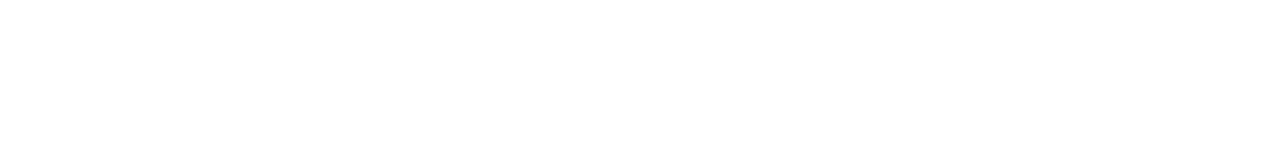
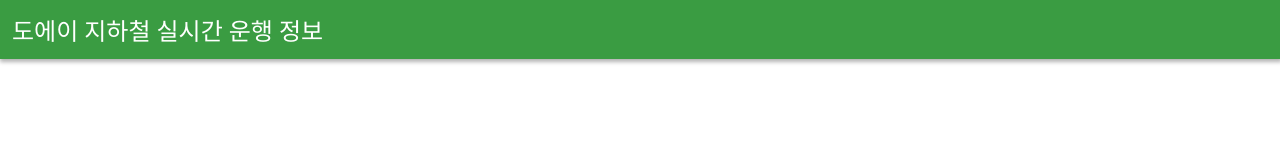
Before and after one commit to DarkTornado/toei, a plain HTML site: page index.html in a window 1280 px wide. Drawn offline with Linux system fonts and the light colour scheme.

Commit message:
header added

```diff
--- a/index.html
+++ b/index.html
@@ -10,15 +10,22 @@
         font-family: NanumGothic;
     }
     div.header {
+        padding: 12px;
+        color: white;
+        background-color: #3A9C42;
+        font-size: 24px;
+        box-shadow: 1px 2px 4px 1px rgba(0, 0, 0, 0.3);
     }
     div.body {
+        margin: 0px;
     }
     div.footer {
+        margin: 0px;
     }
 </style>
 <body>
     <div class=header>
-
+        도에이 지하철 실시간 운행 정보
     </div>
     <div class=body>
 
```
